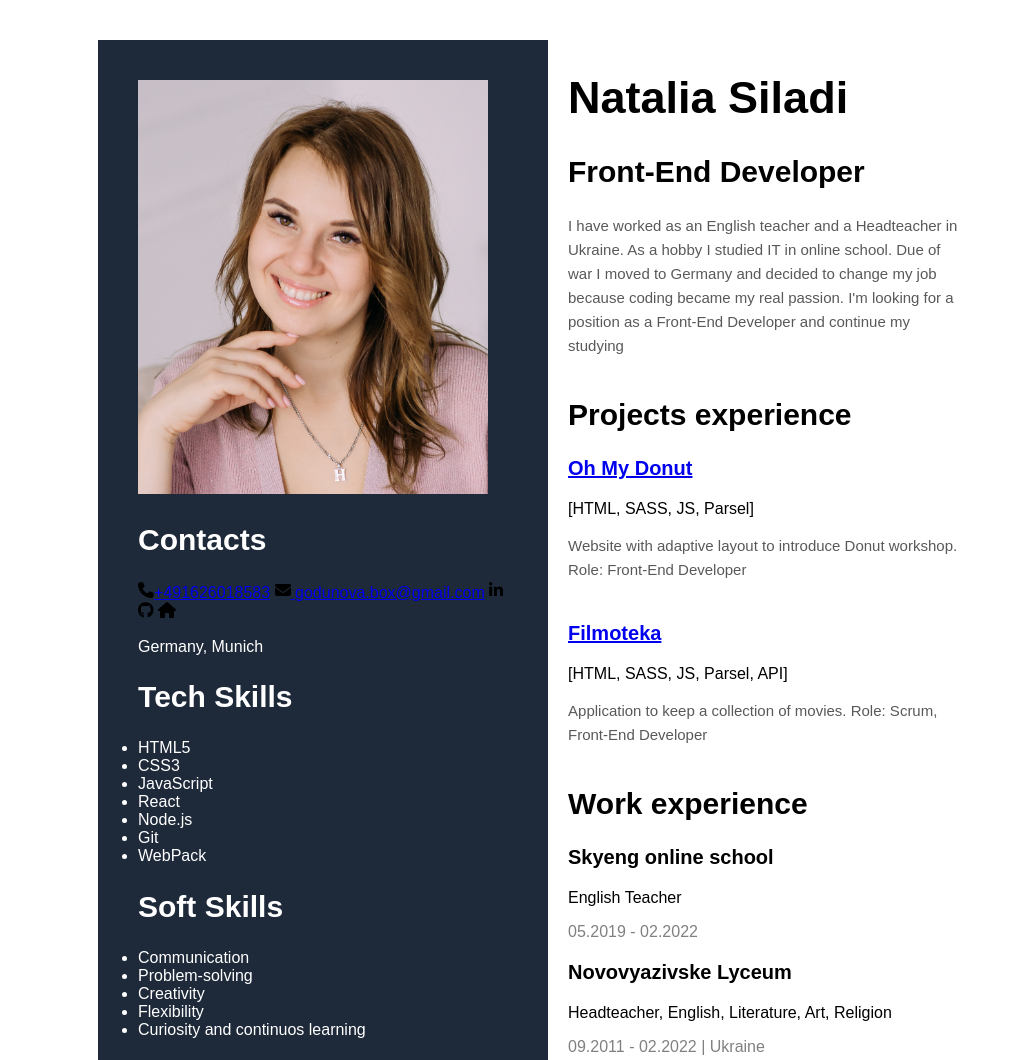
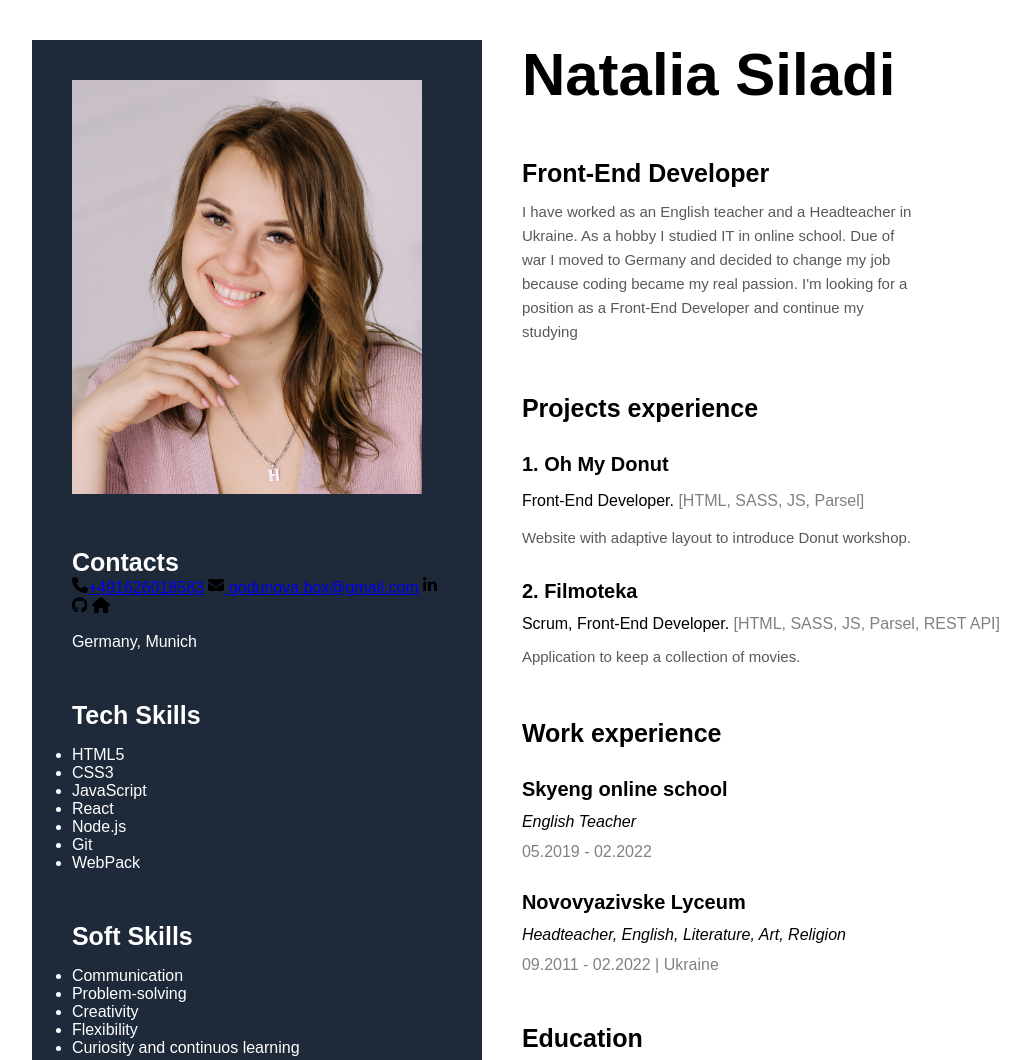
Before and after one commit to natalia-siladi/Personal-Portfolio-Website, a plain HTML site: page index.html in a window 1280 px wide. Shown: the top 1060 px of the page, without its empty margins (240-1270 px from the left). Drawn offline with Linux system fonts and the light colour scheme.

Commit message:
add main section styles

```diff
--- a/css/styles.css
+++ b/css/styles.css
@@ -1,24 +1,34 @@
 body {
   font-family: sans-serif;
   color: black;
-  font-style: normal;
 }
 h1 {
   font-weight: bold;
-  font-size: 45px;
-  line-height: 55px;
-  margin: 0 0 25 0;
+  font-size: 60px;
+  margin-top: 0;
+  margin-bottom: 0;
 }
 h2 {
   font-weight: bold;
-  font-size: 30px;
+  font-size: 25px;
+  margin-top: 50px;
+  margin-bottom: 0;
 }
 h3 {
   font-weight: bold;
   font-size: 20px;
+  margin-top: 30px;
+  margin-bottom: 0;
 }
 .periods {
   color: grey;
+  margin-top: 12px;
+  margin-bottom: 0;
+}
+.position {
+  font-style: italic;
+  margin-bottom: 0;
+  margin-top: 12px;
 }
 .noliststyle {
   list-style: none;
@@ -30,7 +40,8 @@ h3 {
   font-size: 15px;
   line-height: 24px;
   color: #595959;
-  margin: 0 0 40px 0;
+  margin-top: 12px;
+  margin-bottom: 0;
 }
 ul {
   padding-left: 0;
@@ -43,10 +54,17 @@ ul {
   width: 370px;
 }
 .main-container {
-  gap: 20px;
+  gap: 40px;
   display: flex;
   flex-direction: row-reverse;
   width: 1200px;
   background-color: #fff;
   margin: 40px auto;
 }
+.project-role {
+  margin-top: 12px;
+  margin-bottom: 0;
+}
+.technologies {
+  color: gray;
+}
--- a/index.html
+++ b/index.html
@@ -1,17 +1,17 @@
 <!DOCTYPE html>
 <html lang="eng">
+
 <head>
   <meta charset="UTF-8" />
   <meta http-equiv="X-UA-Compatible" content="IE=edge" />
   <meta name="viewport" content="width=device-width, initial-scale=1.0" />
   <title>Portfolio</title>
   <link rel="preconnect" href="https://fonts.gstatic.com" />
-    <link
-      href="https://fonts.googleapis.com/css2?family=Raleway:wght@700&family=Roboto:wght@400;500;700;900&display=swap"
-      rel="stylesheet"
-    />
+  <link href="https://fonts.googleapis.com/css2?family=Raleway:wght@700&family=Roboto:wght@400;500;700;900&display=swap"
+    rel="stylesheet" />
   <link rel="stylesheet" href="./css/styles.css" />
 </head>
+
 <body>
   <div class="main-container">
     <main>
@@ -28,34 +28,23 @@
 
       <ul>
         <li class="noliststyle">
-            <h3>
-              <a
-                href="https://irinachoulgan.github.io/donut_masterclass/#program"
-                target="_blank"
-                rel="noopener noreferrer"
-                >Oh My Donut</a
-              >
-            </h3>
-            <p>[HTML, SASS, JS, Parsel]</p>
+
+          <h3>1. Oh My Donut</h3>
+          <p> Front-End Developer. <span class="technologies">[HTML, SASS, JS,
+              Parsel]</span> </p>
           <p class="description">
-              Website with adaptive layout to introduce Donut workshop. Role:
-              Front-End Developer
-            </p>
+            Website with adaptive layout to introduce Donut workshop.</p>
+
         </li>
         <li class="noliststyle">
-            <h3>
-              <a
-                href="https://filatov44.github.io/filmoteka-teamProject-js/"
-                target="_blank"
-                rel="noopener noreferrer"
-                >Filmoteka</a
-              >
+          <h3>2. Filmoteka
           </h3>
-            <p>[HTML, SASS, JS, Parsel, API]</p>
+          <p class="project-role">Scrum, Front-End Developer.<span class="technologies"> [HTML, SASS, JS, Parsel,
+              REST API]</span></p>
+
 
           <p class="description">
-              Application to keep a collection of movies. Role: Scrum, Front-End
-              Developer
+            Application to keep a collection of movies.
           </p>
         </li>
       </ul>
@@ -64,12 +53,12 @@
       <ul>
         <li class="noliststyle">
           <h3>Skyeng online school</h3>
-            <p>English Teacher</p>
+          <p class="position">English Teacher</p>
           <p class="periods">05.2019 - 02.2022</p>
         </li>
         <li class="noliststyle">
           <h3>Novovyazivske Lyceum</h3>
-            <p>Headteacher, English, Literature, Art, Religion</p>
+          <p class="position">Headteacher, English, Literature, Art, Religion</p>
           <p class="periods">09.2011 - 02.2022 | Ukraine</p>
         </li>
       </ul>
@@ -77,22 +66,22 @@
       <ul>
         <li class="noliststyle">
           <h3>Full Stack Developer</h3>
-            <p>GoIT Online Course Kiev</p>
+          <p class="position">GoIT Online Course Kiev</p>
           <p class="periods">Januar 2021 - till now | Ukraine</p>
         </li>
         <li class="noliststyle">
           <h3>English Teacher</h3>
-            <p>Berdiansk State Pedagogycal University</p>
+          <p class="position">Berdiansk State Pedagogycal University</p>
           <p class="periods">2010 -2014 | Ukraine</p>
         </li>
         <li class="noliststyle">
-            <h3>Theologian</h3>
-            <p>Poltava Missionary Theologycal Seminary</p>
+          <h3>Religion Teacher</h3>
+          <p class="position">Poltava Missionary Theologycal Seminary</p>
           <p class="periods">2004 - 2007 | Ukraine</p>
         </li>
         <li class="noliststyle">
           <h3>Designer</h3>
-            <p>Kiev Professional College of Technology and Fashion Design</p>
+          <p class="position">Kiev Professional College of Technology and Fashion Design</p>
           <p class="periods">1998 - 2001 | Ukraine</p>
         </li>
       </ul>
@@ -102,74 +91,35 @@
     <aside class="sidebar-section">
       <img src="assets/img/profile.JPG" alt="profile photo" width="350" />
       <h2>Contacts</h2>
-        <a href="tel:+491626018583"
-          ><span class="phone-icon"
-            ><svg
-              xmlns="http://www.w3.org/2000/svg"
-              height="1em"
-              viewBox="0 0 512 512"
-            >
+      <a href="tel:+491626018583"><span class="phone-icon"><svg xmlns="http://www.w3.org/2000/svg" height="1em"
+            viewBox="0 0 512 512">
             <!--! Font Awesome Free 6.4.2 by @fontawesome - https://fontawesome.com License - https://fontawesome.com/license (Commercial License) Copyright 2023 Fonticons, Inc. -->
             <path
-                d="M164.9 24.6c-7.7-18.6-28-28.5-47.4-23.2l-88 24C12.1 30.2 0 46 0 64C0 311.4 200.6 512 448 512c18 0 33.8-12.1 38.6-29.5l24-88c5.3-19.4-4.6-39.7-23.2-47.4l-96-40c-16.3-6.8-35.2-2.1-46.3 11.6L304.7 368C234.3 334.7 177.3 277.7 144 207.3L193.3 167c13.7-11.2 18.4-30 11.6-46.3l-40-96z"
-              /></svg></span
-          >+491626018583</a
-        >
-        <a href="mailto:godunova.box@gmail.com"
-          ><span class="mail-icon">
-            <svg
-              xmlns="http://www.w3.org/2000/svg"
-              height="1em"
-              viewBox="0 0 512 512"
-            >
+              d="M164.9 24.6c-7.7-18.6-28-28.5-47.4-23.2l-88 24C12.1 30.2 0 46 0 64C0 311.4 200.6 512 448 512c18 0 33.8-12.1 38.6-29.5l24-88c5.3-19.4-4.6-39.7-23.2-47.4l-96-40c-16.3-6.8-35.2-2.1-46.3 11.6L304.7 368C234.3 334.7 177.3 277.7 144 207.3L193.3 167c13.7-11.2 18.4-30 11.6-46.3l-40-96z" />
+          </svg></span>+491626018583</a>
+      <a href="mailto:godunova.box@gmail.com"><span class="mail-icon">
+          <svg xmlns="http://www.w3.org/2000/svg" height="1em" viewBox="0 0 512 512">
             <!--! Font Awesome Free 6.4.2 by @fontawesome - https://fontawesome.com License - https://fontawesome.com/license (Commercial License) Copyright 2023 Fonticons, Inc. -->
             <path
-                d="M48 64C21.5 64 0 85.5 0 112c0 15.1 7.1 29.3 19.2 38.4L236.8 313.6c11.4 8.5 27 8.5 38.4 0L492.8 150.4c12.1-9.1 19.2-23.3 19.2-38.4c0-26.5-21.5-48-48-48H48zM0 176V384c0 35.3 28.7 64 64 64H448c35.3 0 64-28.7 64-64V176L294.4 339.2c-22.8 17.1-54 17.1-76.8 0L0 176z"
-              />
-            </svg> </span
-          >godunova.box@gmail.com</a
-        >
-        <a
-          href="https://www.linkedin.com/in/natalia-siladi/"
-          target="_blank"
-          rel="noopener noreferrer"
-          ><span class="linkedin-icon"
-            ><svg
-              xmlns="http://www.w3.org/2000/svg"
-              height="1em"
-              viewBox="0 0 448 512"
-            >
+              d="M48 64C21.5 64 0 85.5 0 112c0 15.1 7.1 29.3 19.2 38.4L236.8 313.6c11.4 8.5 27 8.5 38.4 0L492.8 150.4c12.1-9.1 19.2-23.3 19.2-38.4c0-26.5-21.5-48-48-48H48zM0 176V384c0 35.3 28.7 64 64 64H448c35.3 0 64-28.7 64-64V176L294.4 339.2c-22.8 17.1-54 17.1-76.8 0L0 176z" />
+          </svg> </span>godunova.box@gmail.com</a>
+      <a href="https://www.linkedin.com/in/natalia-siladi/" target="_blank" rel="noopener noreferrer"><span
+          class="linkedin-icon"><svg xmlns="http://www.w3.org/2000/svg" height="1em" viewBox="0 0 448 512">
             <!--! Font Awesome Free 6.4.2 by @fontawesome - https://fontawesome.com License - https://fontawesome.com/license (Commercial License) Copyright 2023 Fonticons, Inc. -->
             <path
-                d="M100.28 448H7.4V148.9h92.88zM53.79 108.1C24.09 108.1 0 83.5 0 53.8a53.79 53.79 0 0 1 107.58 0c0 29.7-24.1 54.3-53.79 54.3zM447.9 448h-92.68V302.4c0-34.7-.7-79.2-48.29-79.2-48.29 0-55.69 37.7-55.69 76.7V448h-92.78V148.9h89.08v40.8h1.3c12.4-23.5 42.69-48.3 87.88-48.3 94 0 111.28 61.9 111.28 142.3V448z"
-              /></svg></span
-        ></a>
-        <a
-          href="https://github.com/natalia-siladi"
-          target="_blank"
-          rel="noopener noreferrer"
-          ><span class="github-icon"
-            ><svg
-              xmlns="http://www.w3.org/2000/svg"
-              height="1em"
-              viewBox="0 0 496 512"
-            >
+              d="M100.28 448H7.4V148.9h92.88zM53.79 108.1C24.09 108.1 0 83.5 0 53.8a53.79 53.79 0 0 1 107.58 0c0 29.7-24.1 54.3-53.79 54.3zM447.9 448h-92.68V302.4c0-34.7-.7-79.2-48.29-79.2-48.29 0-55.69 37.7-55.69 76.7V448h-92.78V148.9h89.08v40.8h1.3c12.4-23.5 42.69-48.3 87.88-48.3 94 0 111.28 61.9 111.28 142.3V448z" />
+          </svg></span></a>
+      <a href="https://github.com/natalia-siladi" target="_blank" rel="noopener noreferrer"><span
+          class="github-icon"><svg xmlns="http://www.w3.org/2000/svg" height="1em" viewBox="0 0 496 512">
             <!--! Font Awesome Free 6.4.2 by @fontawesome - https://fontawesome.com License - https://fontawesome.com/license (Commercial License) Copyright 2023 Fonticons, Inc. -->
             <path
-                d="M165.9 397.4c0 2-2.3 3.6-5.2 3.6-3.3.3-5.6-1.3-5.6-3.6 0-2 2.3-3.6 5.2-3.6 3-.3 5.6 1.3 5.6 3.6zm-31.1-4.5c-.7 2 1.3 4.3 4.3 4.9 2.6 1 5.6 0 6.2-2s-1.3-4.3-4.3-5.2c-2.6-.7-5.5.3-6.2 2.3zm44.2-1.7c-2.9.7-4.9 2.6-4.6 4.9.3 2 2.9 3.3 5.9 2.6 2.9-.7 4.9-2.6 4.6-4.6-.3-1.9-3-3.2-5.9-2.9zM244.8 8C106.1 8 0 113.3 0 252c0 110.9 69.8 205.8 169.5 239.2 12.8 2.3 17.3-5.6 17.3-12.1 0-6.2-.3-40.4-.3-61.4 0 0-70 15-84.7-29.8 0 0-11.4-29.1-27.8-36.6 0 0-22.9-15.7 1.6-15.4 0 0 24.9 2 38.6 25.8 21.9 38.6 58.6 27.5 72.9 20.9 2.3-16 8.8-27.1 16-33.7-55.9-6.2-112.3-14.3-112.3-110.5 0-27.5 7.6-41.3 23.6-58.9-2.6-6.5-11.1-33.3 2.6-67.9 20.9-6.5 69 27 69 27 20-5.6 41.5-8.5 62.8-8.5s42.8 2.9 62.8 8.5c0 0 48.1-33.6 69-27 13.7 34.7 5.2 61.4 2.6 67.9 16 17.7 25.8 31.5 25.8 58.9 0 96.5-58.9 104.2-114.8 110.5 9.2 7.9 17 22.9 17 46.4 0 33.7-.3 75.4-.3 83.6 0 6.5 4.6 14.4 17.3 12.1C428.2 457.8 496 362.9 496 252 496 113.3 383.5 8 244.8 8zM97.2 352.9c-1.3 1-1 3.3.7 5.2 1.6 1.6 3.9 2.3 5.2 1 1.3-1 1-3.3-.7-5.2-1.6-1.6-3.9-2.3-5.2-1zm-10.8-8.1c-.7 1.3.3 2.9 2.3 3.9 1.6 1 3.6.7 4.3-.7.7-1.3-.3-2.9-2.3-3.9-2-.6-3.6-.3-4.3.7zm32.4 35.6c-1.6 1.3-1 4.3 1.3 6.2 2.3 2.3 5.2 2.6 6.5 1 1.3-1.3.7-4.3-1.3-6.2-2.2-2.3-5.2-2.6-6.5-1zm-11.4-14.7c-1.6 1-1.6 3.6 0 5.9 1.6 2.3 4.3 3.3 5.6 2.3 1.6-1.3 1.6-3.9 0-6.2-1.4-2.3-4-3.3-5.6-2z"
-              /></svg></span
-        ></a>
-        <span class="location-icon"
-          ><svg
-            xmlns="http://www.w3.org/2000/svg"
-            height="1em"
-            viewBox="0 0 576 512"
-          >
+              d="M165.9 397.4c0 2-2.3 3.6-5.2 3.6-3.3.3-5.6-1.3-5.6-3.6 0-2 2.3-3.6 5.2-3.6 3-.3 5.6 1.3 5.6 3.6zm-31.1-4.5c-.7 2 1.3 4.3 4.3 4.9 2.6 1 5.6 0 6.2-2s-1.3-4.3-4.3-5.2c-2.6-.7-5.5.3-6.2 2.3zm44.2-1.7c-2.9.7-4.9 2.6-4.6 4.9.3 2 2.9 3.3 5.9 2.6 2.9-.7 4.9-2.6 4.6-4.6-.3-1.9-3-3.2-5.9-2.9zM244.8 8C106.1 8 0 113.3 0 252c0 110.9 69.8 205.8 169.5 239.2 12.8 2.3 17.3-5.6 17.3-12.1 0-6.2-.3-40.4-.3-61.4 0 0-70 15-84.7-29.8 0 0-11.4-29.1-27.8-36.6 0 0-22.9-15.7 1.6-15.4 0 0 24.9 2 38.6 25.8 21.9 38.6 58.6 27.5 72.9 20.9 2.3-16 8.8-27.1 16-33.7-55.9-6.2-112.3-14.3-112.3-110.5 0-27.5 7.6-41.3 23.6-58.9-2.6-6.5-11.1-33.3 2.6-67.9 20.9-6.5 69 27 69 27 20-5.6 41.5-8.5 62.8-8.5s42.8 2.9 62.8 8.5c0 0 48.1-33.6 69-27 13.7 34.7 5.2 61.4 2.6 67.9 16 17.7 25.8 31.5 25.8 58.9 0 96.5-58.9 104.2-114.8 110.5 9.2 7.9 17 22.9 17 46.4 0 33.7-.3 75.4-.3 83.6 0 6.5 4.6 14.4 17.3 12.1C428.2 457.8 496 362.9 496 252 496 113.3 383.5 8 244.8 8zM97.2 352.9c-1.3 1-1 3.3.7 5.2 1.6 1.6 3.9 2.3 5.2 1 1.3-1 1-3.3-.7-5.2-1.6-1.6-3.9-2.3-5.2-1zm-10.8-8.1c-.7 1.3.3 2.9 2.3 3.9 1.6 1 3.6.7 4.3-.7.7-1.3-.3-2.9-2.3-3.9-2-.6-3.6-.3-4.3.7zm32.4 35.6c-1.6 1.3-1 4.3 1.3 6.2 2.3 2.3 5.2 2.6 6.5 1 1.3-1.3.7-4.3-1.3-6.2-2.2-2.3-5.2-2.6-6.5-1zm-11.4-14.7c-1.6 1-1.6 3.6 0 5.9 1.6 2.3 4.3 3.3 5.6 2.3 1.6-1.3 1.6-3.9 0-6.2-1.4-2.3-4-3.3-5.6-2z" />
+          </svg></span></a>
+      <span class="location-icon"><svg xmlns="http://www.w3.org/2000/svg" height="1em" viewBox="0 0 576 512">
           <!--! Font Awesome Free 6.4.2 by @fontawesome - https://fontawesome.com License - https://fontawesome.com/license (Commercial License) Copyright 2023 Fonticons, Inc. -->
           <path
-              d="M575.8 255.5c0 18-15 32.1-32 32.1h-32l.7 160.2c0 2.7-.2 5.4-.5 8.1V472c0 22.1-17.9 40-40 40H456c-1.1 0-2.2 0-3.3-.1c-1.4 .1-2.8 .1-4.2 .1H416 392c-22.1 0-40-17.9-40-40V448 384c0-17.7-14.3-32-32-32H256c-17.7 0-32 14.3-32 32v64 24c0 22.1-17.9 40-40 40H160 128.1c-1.5 0-3-.1-4.5-.2c-1.2 .1-2.4 .2-3.6 .2H104c-22.1 0-40-17.9-40-40V360c0-.9 0-1.9 .1-2.8V287.6H32c-18 0-32-14-32-32.1c0-9 3-17 10-24L266.4 8c7-7 15-8 22-8s15 2 21 7L564.8 231.5c8 7 12 15 11 24z"
-            /></svg
-        ></span>
+            d="M575.8 255.5c0 18-15 32.1-32 32.1h-32l.7 160.2c0 2.7-.2 5.4-.5 8.1V472c0 22.1-17.9 40-40 40H456c-1.1 0-2.2 0-3.3-.1c-1.4 .1-2.8 .1-4.2 .1H416 392c-22.1 0-40-17.9-40-40V448 384c0-17.7-14.3-32-32-32H256c-17.7 0-32 14.3-32 32v64 24c0 22.1-17.9 40-40 40H160 128.1c-1.5 0-3-.1-4.5-.2c-1.2 .1-2.4 .2-3.6 .2H104c-22.1 0-40-17.9-40-40V360c0-.9 0-1.9 .1-2.8V287.6H32c-18 0-32-14-32-32.1c0-9 3-17 10-24L266.4 8c7-7 15-8 22-8s15 2 21 7L564.8 231.5c8 7 12 15 11 24z" />
+        </svg></span>
       <p>Germany, Munich</p>
       <h2>Tech Skills</h2>
       <ul>
@@ -201,4 +151,5 @@
 
   <!-- finish side bar section -->
 </body>
+
 </html>
```
Lines whose indentation alone changed are shown as unchanged.
